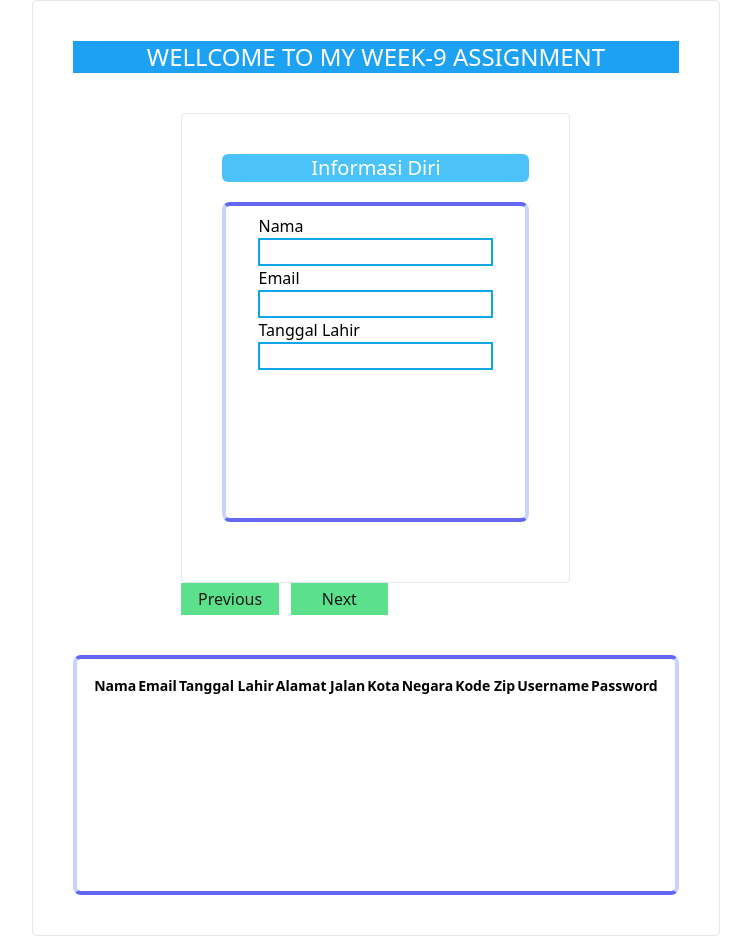
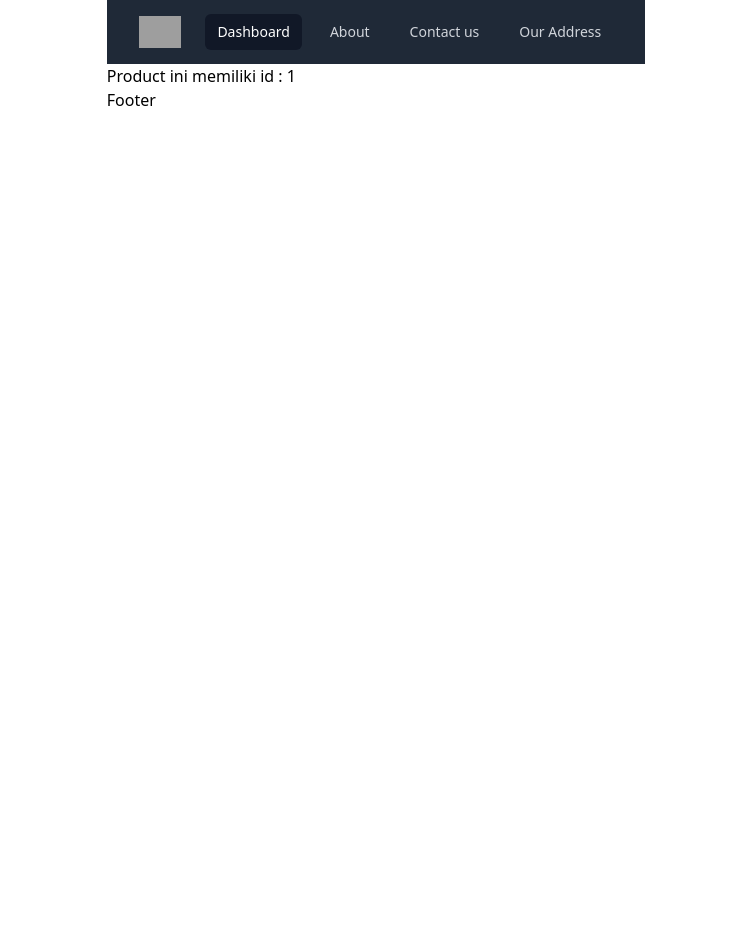
Before and after one commit to revou-fsse-3/Module-4-Imanmaris, a React (Vite) app: page /Product-specification/1 in a window 1280 px wide. Shown: the whole page, without its empty margins (264-1015 px from the left). After the commit the page ends 800 px from the top, so only its background shows below. Built offline with nearby package versions, Linux system fonts and the light colour scheme; grey boxes are pictures that could not be loaded; the HTML template or start-up script is replaced by a standard one.

Commit message:
trial react route use nested route

```diff
--- a/package.json
+++ b/package.json
@@ -11,8 +11,12 @@
   },
   "dependencies": {
     "formik": "^2.4.5",
+    "localforage": "^1.10.0",
+    "match-sorter": "^6.3.1",
     "react": "^18.2.0",
     "react-dom": "^18.2.0",
+    "react-router-dom": "^6.21.1",
+    "sort-by": "^1.2.0",
     "yup": "^1.3.3"
   },
   "devDependencies": {
--- a/src/App.tsx
+++ b/src/App.tsx
@@ -1,21 +1,67 @@
 // import { useState } from 'react'
 
-import { HomeContainer } from './containers'
+import { HomeContainer, AboutContainer, ContactContainer, ProductContainer } from './containers'
 import './App.css'
+// import { BrowserRouter, Routes, Route } from 'react-router-dom';
+import { createBrowserRouter, RouterProvider } from 'react-router-dom';
+import PublicLayout from './containers/Layouts/PublicLayout';
 
 function App() {
 
+  const router = createBrowserRouter([
+    {
+      element: <PublicLayout/>,
+      children: [
+        {
+          path:'/',
+          element:<HomeContainer/>
+        },
+        {
+          path:'/About',
+          element:<AboutContainer/>
+        },
+        {
+          path:'/Contact',
+          element:<ContactContainer/>
+        },
+        {
+          path:'/Product-specification/:id',
+          element:<ProductContainer/>
+        }
+
+      ]
+    },
+    {
+      path:'/*',
+      element:<h1>ERROR 404</h1>
+    }
+  ])
 
   return (
-    <>
+    <div className="flex flex-wrap flex-col items-center justify-center">
+      <RouterProvider router={router}/>
+
+      {/* <BrowserRouter>
+        <Routes>
+
+          <Route element={<PublicLayout/>}>
+            <Route path='/' element={<HomeContainer/>}/>
+            <Route path='/About' element={<AboutContainer/>}/>
+            <Route path='/Contact' element={<ContactContainer/>}/>
+          </Route>
+
+          <Route path='*' element={<h1>ERROR 404</h1>}/>
+        </Routes>
+      </BrowserRouter> */}
+    </div>
 
 
+    // <>
+    //   <div className="flex flex-wrap flex-col items-center justify-center">
 
-      <div className="flex flex-wrap flex-col items-center justify-center">
-
-      <HomeContainer />
-      </div>
-    </>
+    //   <HomeContainer />
+    //   </div>
+    // </>
 
   )
 }
--- /dev/null
+++ b/src/components/Navbar/index.tsx
@@ -0,0 +1,48 @@
+
+import { useNavigate } from "react-router-dom";
+
+const Navbar = () => {
+
+    const Navigate = useNavigate();
+
+    return (
+
+        <nav className="bg-gray-800">
+            <div className="mx-auto max-w-7xl px-2 sm:px-6 lg:px-8">
+                <div className="relative flex h-16 items-center justify-between">
+                <div className="absolute inset-y-0 left-0 flex items-center sm:hidden">
+
+                    <button type="button" className="relative inline-flex items-center justify-center rounded-md p-2 text-gray-400 hover:bg-gray-700 hover:text-white focus:outline-none focus:ring-2 focus:ring-inset focus:ring-white" aria-controls="mobile-menu" aria-expanded="false">
+                    <span className="absolute -inset-0.5"></span>
+                    <span className="sr-only">Open main menu</span>
+
+                    <svg className="block h-6 w-6" fill="none" viewBox="0 0 24 24" stroke-width="1.5" stroke="currentColor" aria-hidden="true">
+                        <path stroke-linecap="round" stroke-linejoin="round" d="M3.75 6.75h16.5M3.75 12h16.5m-16.5 5.25h16.5" />
+                    </svg>
+
+                    <svg className="hidden h-6 w-6" fill="none" viewBox="0 0 24 24" stroke-width="1.5" stroke="currentColor" aria-hidden="true">
+                        <path stroke-linecap="round" stroke-linejoin="round" d="M6 18L18 6M6 6l12 12" />
+                    </svg>
+                    </button>
+                </div>
+                <div className="flex flex-1 items-center justify-center sm:items-stretch sm:justify-start">
+                    <div className="flex flex-shrink-0 items-center">
+                        <img className="h-8 w-auto" src="https://tailwindui.com/img/logos/mark.svg?color=indigo&shade=500" alt="Your Company"/>
+                    </div>
+                    <div className="hidden sm:ml-6 sm:block">
+                    <div className="flex space-x-4">
+                        <button onClick={() => Navigate('/')} className="bg-gray-900 text-white rounded-md px-3 py-2 text-sm font-medium" aria-current="page">Dashboard</button>
+                        <button onClick={() => Navigate('/About')}className="text-gray-300 hover:bg-gray-700 hover:text-white rounded-md px-3 py-2 text-sm font-medium">About</button>
+                        <button onClick={() => Navigate('/Contact')} className="text-gray-300 hover:bg-gray-700 hover:text-white rounded-md px-3 py-2 text-sm font-medium">Contact us</button>
+                        <button onClick={() => Navigate('/008')} className="text-gray-300 hover:bg-gray-700 hover:text-white rounded-md px-3 py-2 text-sm font-medium">Our Address</button>
+                    </div>
+                    </div>
+                </div>
+                </div>
+            </div>
+        </nav>
+
+    )
+}
+
+export default Navbar
--- a/src/components/index.ts
+++ b/src/components/index.ts
@@ -4,3 +4,4 @@ export {default as Button} from "./Button";
 export {default as Text} from './Text';
 export {default as Card} from "./Card";
 export {default as Table} from "./Table";
+export {default as Navbar} from "./Navbar";
--- /dev/null
+++ b/src/containers/AboutContainer/index.tsx
@@ -0,0 +1,15 @@
+
+import { useSearchParams } from "react-router-dom";
+
+const AboutContainer = () => {
+    const [searchParams] = useSearchParams();
+    console.log(searchParams.get('querykey'))
+
+    return (
+        <div>
+            Halaman About
+        </div>
+    )
+}
+
+export default AboutContainer
--- /dev/null
+++ b/src/containers/ContactContainer/index.tsx
@@ -0,0 +1,11 @@
+
+const ContactContainer = () => {
+
+    return (
+        <div>
+            Halaman Kontak Info
+        </div>
+    )
+}
+
+export default ContactContainer
--- a/src/containers/HomeContainer/index.tsx
+++ b/src/containers/HomeContainer/index.tsx
@@ -1,5 +1,5 @@
 
-import { Button, Input, Text, Card, Table } from "../../components"
+import { Button, Input, Text, Card, Table,} from "../../components"
 import {useFormik} from "formik";
 import { useState } from "react";
 import * as yup from"yup";
@@ -71,11 +71,11 @@ const HomeContainer = () => {
     return (
 
         <>
+
             <Card border className={'flex flex-wrap flex-col items-center'}>
 
-                <h1 className="w-full text-2xl bg-[#1da1f2] text-white flex justify-center">WELLCOME TO MY WEEK-9 ASSIGNMENT</h1>
+                <Card border={false}>
 
-                    <Card border={false}>
                     {step === 1 && (
                         <Card border>
                             <h2 className="w-full text-xl bg-sky-400/[.9] text-white flex justify-center rounded-md">Informasi Diri</h2>
@@ -241,7 +241,8 @@ const HomeContainer = () => {
                 </Card>
 
                 <Card border className="text-sm h-[15rem] px-4 py-4 rounded-lg border-4 border-indigo-200 border-y-indigo-500 ">
-                                <Table headers={[
+                    <Table
+                        headers={[
                                     {
                                         label:"Nama",
                                         key:"name"
@@ -280,9 +281,12 @@ const HomeContainer = () => {
                                     }
 
 
-                                ]} data={users}
+                                ]}
+                    data={users}
                     />
                 </Card>
+
+
 
             </Card>
 
--- /dev/null
+++ b/src/containers/Layouts/PublicLayout.tsx
@@ -0,0 +1,16 @@
+
+import { Navbar } from "../../components";
+import { Outlet } from "react-router-dom";
+
+const PublicLayout = () => {
+
+    return (
+        <div>
+            <Navbar/>
+            <Outlet />
+            <div>Footer</div>
+        </div>
+    )
+}
+
+export default PublicLayout
--- /dev/null
+++ b/src/containers/ProductContainer/index.tsx
@@ -0,0 +1,14 @@
+
+import { useParams } from "react-router-dom";
+
+const ProductContainer =() => {
+
+    const{id} = useParams();
+
+    return (
+        <div>
+            Product ini memiliki id : {id}
+        </div>
+    )
+}
+export default ProductContainer
--- a/src/containers/index.ts
+++ b/src/containers/index.ts
@@ -1,2 +1,5 @@
 
 export {default as HomeContainer} from "./HomeContainer";
+export {default as AboutContainer} from "./AboutContainer";
+export {default as ContactContainer} from "./ContactContainer";
+export {default as ProductContainer} from "./ProductContainer";
```
Also changed, not shown: 1 other file (tests, documents, lock files or other folders). Lines whose indentation alone changed are shown as unchanged.
